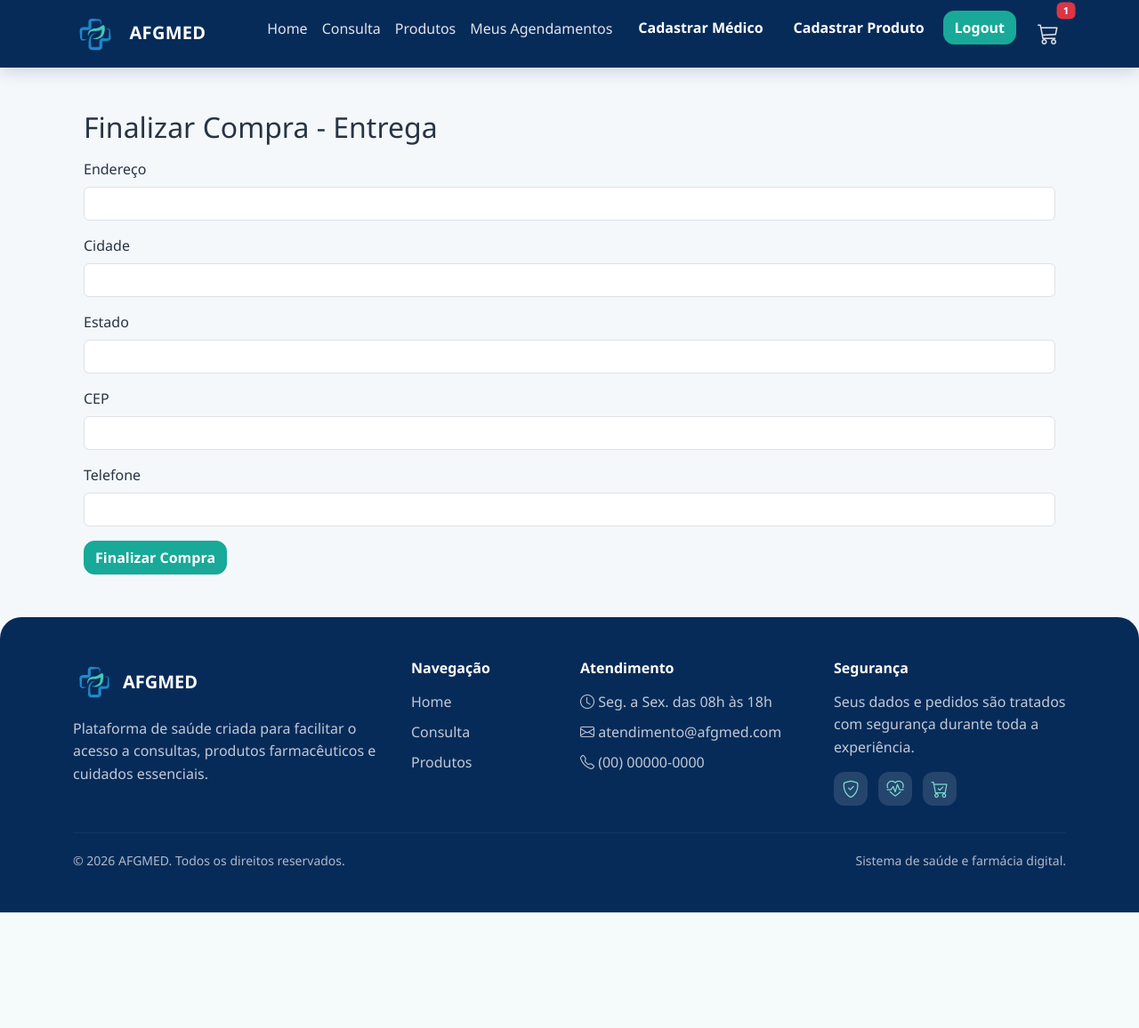
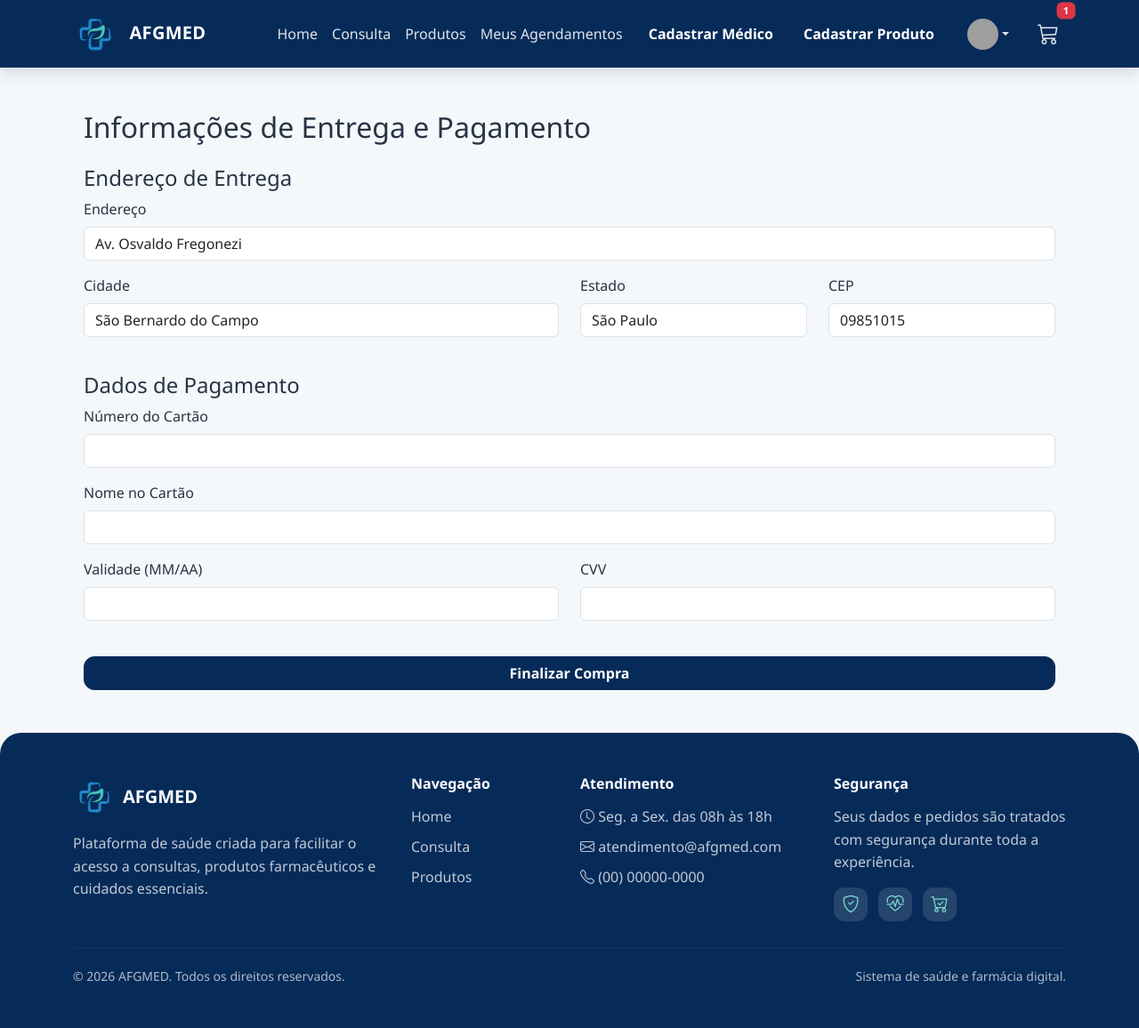
Before and after one commit to AntonioDonizeti/AFGMED, a Flask app: page /entrega/1 in a window 1280 px wide. Shown: the whole page at 89% size. Before the commit the page ends 1026 px from the top, so only its background shows below. Run offline with Flask 3, Linux system fonts and the light colour scheme; a user stored in the database is signed in; grey boxes are pictures that could not be loaded.

Commit message:
Adiciona Perfil

```diff
--- a/projetoafgmed/routes.py
+++ b/projetoafgmed/routes.py
@@ -1,5 +1,5 @@
 from projetoafgmed import app, database, bcrypt
-from projetoafgmed.models import Usuario, Medico, Produto, Carrinho, ItemCarrinho, Consulta, Entrega
+from projetoafgmed.models import Usuario, Medico, Produto, Carrinho, ItemCarrinho, Consulta, Entrega, PerfilUsuario
 from projetoafgmed.forms import FormProduto, FormCriarConta, FormLogin, FormMedico
 from flask import render_template, redirect, url_for, flash, current_app, request, jsonify
 from flask_login import login_user, logout_user, login_required, current_user
@@ -76,6 +76,43 @@ def logout():
     logout_user()
     return redirect(url_for("homepage"))
 
+
+# Perfil do usuário
+@app.route("/perfil", methods=["GET","POST"])
+@login_required
+def perfil():
+    usuario = current_user
+    perfil = usuario.perfil or PerfilUsuario(usuario=usuario)
+
+    if request.method == "POST":
+        # Foto
+        if "foto" in request.files and request.files["foto"].filename:
+            arquivo = request.files["foto"]
+            nome_foto = secure_filename(arquivo.filename)
+            caminho = os.path.join(app.root_path, "static/fotos_perfil", nome_foto)
+            arquivo.save(caminho)
+            usuario.foto = nome_foto
+
+        # Endereço
+        perfil.endereco = request.form.get("endereco")
+        perfil.cidade = request.form.get("cidade")
+        perfil.estado = request.form.get("estado")
+        perfil.cep = request.form.get("cep")
+
+        # Pagamento
+        perfil.numero_cartao = request.form.get("numero_cartao")
+        perfil.nome_cartao = request.form.get("nome_cartao")
+        perfil.validade_cartao = request.form.get("validade_cartao")
+        perfil.cvv = request.form.get("cvv")
+
+        database.session.add(usuario)
+        database.session.add(perfil)
+        database.session.commit()
+        flash("Perfil atualizado com sucesso!", "success")
+        return redirect(url_for("perfil"))
+
+    return render_template("perfil.html", usuario=usuario, perfil=perfil)
+
 # ----------------- MÉDICOS -----------------
 @app.route("/medicos")
 @login_required
@@ -114,6 +151,7 @@ def cadastro_medico():
     return render_template("cadastro_medico.html", form=form)
 
 # ----------------- CONSULTAS -----------------
+# ----------------- CONSULTAS -----------------
 @app.route('/consultas/<int:medico_id>', methods=['GET', 'POST'])
 @login_required
 def consultas(medico_id):
@@ -121,7 +159,6 @@ def consultas(medico_id):
     horarios = ['09:00', '10:00', '11:00', '14:00', '15:00', '16:00']
 
     if request.method == 'POST':
-        paciente_nome = current_user.nome
         horario = request.form.get('horario')
         data_consulta = request.form.get('data_consulta')
 
@@ -131,7 +168,7 @@ def consultas(medico_id):
 
         data_obj = datetime.strptime(data_consulta, '%Y-%m-%d').date()
 
-        # Verifica se horário já está ocupado para a mesma data
+        # Verifica se já existe consulta nesse horário e data
         existente = Consulta.query.filter_by(
             medico_id=medico.id,
             horario=horario,
@@ -142,16 +179,16 @@ def consultas(medico_id):
             flash("Horário já reservado para essa data!", "danger")
             return redirect(url_for('consultas', medico_id=medico.id))
 
+        # Cria a nova consulta vinculada ao usuário logado
         nova_consulta = Consulta(
             medico_id=medico.id,
-            paciente_nome=paciente_nome,
+            usuario_id=current_user.id,
             horario=horario,
             data=data_obj
         )
         database.session.add(nova_consulta)
         database.session.commit()
-
-        # Redireciona para a página de agendamentos
+        flash("Consulta agendada com sucesso!", "success")
         return redirect(url_for('meus_agendamentos'))
 
     consultas_marcadas = Consulta.query.filter_by(medico_id=medico.id).all()
@@ -174,7 +211,10 @@ def horarios_disponiveis(medico_id, data):
 @app.route('/meus_agendamentos')
 @login_required
 def meus_agendamentos():
-    consultas = Consulta.query.filter_by(paciente_nome=current_user.nome).order_by(Consulta.data, Consulta.horario).all()
+    # Busca apenas consultas do usuário logado
+    consultas = Consulta.query.filter_by(usuario_id=current_user.id)\
+        .order_by(Consulta.data.asc(), Consulta.horario.asc())\
+        .all()
     return render_template('meus_agendamentos.html', consultas=consultas)
 
 # ----------------- CANCELAR AGENDAMENTOS -----------------
@@ -182,7 +222,7 @@ def meus_agendamentos():
 @login_required
 def cancelar_consulta(consulta_id):
     consulta = Consulta.query.get_or_404(consulta_id)
-    if consulta.paciente_nome != current_user.nome:
+    if consulta.usuario_id != current_user.id:
         flash('Você não pode cancelar esta consulta.', 'danger')
         return redirect(url_for('meus_agendamentos'))
 
@@ -460,16 +500,19 @@ def ativar_produto(id_produto):
 
 # ----------------- ENTREGA -----------------
 
-@app.route('/entrega/<int:id_carrinho>', methods=['GET', 'POST'])
+@app.route("/entrega/<int:id_carrinho>", methods=["GET","POST"])
+@login_required
 def entrega(id_carrinho):
     carrinho = Carrinho.query.get_or_404(id_carrinho)
+    usuario = current_user
+    perfil = usuario.perfil
 
-    if request.method == 'POST':
-        endereco = request.form.get('endereco')
-        cidade = request.form.get('cidade')
-        estado = request.form.get('estado')
-        cep = request.form.get('cep')
-        telefone = request.form.get('telefone')
+    if request.method == "POST":
+        endereco = request.form.get("endereco") or perfil.endereco
+        cidade = request.form.get("cidade") or perfil.cidade
+        estado = request.form.get("estado") or perfil.estado
+        cep = request.form.get("cep") or perfil.cep
+        telefone = request.form.get("telefone")
 
         nova_entrega = Entrega(
             id_carrinho=carrinho.id,
@@ -479,12 +522,10 @@ def entrega(id_carrinho):
             cep=cep,
             telefone=telefone
         )
+        database.session.add(nova_entrega)
+        carrinho.status = "finalizado"
+        database.session.commit()
+        flash("Compra finalizada!", "success")
+        return redirect(url_for("homepage"))
 
-        database.session.add(nova_entrega)
-        carrinho.status = 'finalizado'
-        database.session.commit()
-
-        flash('Compra finalizada com sucesso!', 'success')
-        return redirect(url_for('homepage'))
-
-    return render_template('entrega.html', carrinho=carrinho)
+    return render_template("entrega.html", carrinho=carrinho, perfil=perfil)
--- a/projetoafgmed/templates/base.html
+++ b/projetoafgmed/templates/base.html
@@ -1,4 +1,3 @@
-<!-- templates/base.html -->
 <!DOCTYPE html>
 <html lang="pt-br">
 <head>
@@ -26,63 +25,62 @@
         </button>
 
         <div class="collapse navbar-collapse" id="navbarNav">
-            <ul class="navbar-nav ms-auto">
+            <ul class="navbar-nav ms-auto align-items-center">
 
-                <li class="nav-item">
-                    <a class="nav-link" href="{{ url_for('homepage') }}">Home</a>
-                </li>
-
-                <li class="nav-item">
-                    <a class="nav-link" href="{{ url_for('medicos') }}">Consulta</a>
-                </li>
-
-                <li class="nav-item">
-                    <a class="nav-link" href="{{ url_for('produtos') }}">Produtos</a>
-                </li>
-
-                <li class="nav-item">
-                    <a class="nav-link" href="{{ url_for('meus_agendamentos') }}">Meus Agendamentos</a>
-                </li>
+                <li class="nav-item"><a class="nav-link" href="{{ url_for('homepage') }}">Home</a></li>
+                <li class="nav-item"><a class="nav-link" href="{{ url_for('medicos') }}">Consulta</a></li>
+                <li class="nav-item"><a class="nav-link" href="{{ url_for('produtos') }}">Produtos</a></li>
+                <li class="nav-item"><a class="nav-link" href="{{ url_for('meus_agendamentos') }}">Meus Agendamentos</a></li>
 
                 {% if current_user.is_authenticated %}
-
                     {% if current_user.is_admin %}
                         <li class="nav-item ms-2">
                             <a class="btn btn-primary" href="{{ url_for('cadastro_medico') }}">Cadastrar Médico</a>
                         </li>
-
                         <li class="nav-item ms-2">
                             <a class="btn btn-primary" href="{{ url_for('cadastro_produto') }}">Cadastrar Produto</a>
                         </li>
                     {% endif %}
+                {% endif %}
+            </ul>
 
-                    <li class="nav-item ms-2">
-                        <a class="btn btn-success" href="{{ url_for('logout') }}">Logout</a>
+            <ul class="navbar-nav ms-3 align-items-center">
+
+                {% if current_user.is_authenticated %}
+                    <!-- Perfil -->
+                    <li class="nav-item dropdown me-3">
+                        <a class="nav-link dropdown-toggle d-flex align-items-center" href="#" id="perfilDropdown" role="button" data-bs-toggle="dropdown" aria-expanded="false">
+                            <img src="{{ url_for('static', filename='fotos_usuarios/' + (current_user.foto if current_user.foto else 'default.jpg')) }}"
+                                 alt="Perfil"
+                                 class="rounded-circle"
+                                 style="width:35px; height:35px; object-fit:cover;">
+                        </a>
+                        <ul class="dropdown-menu dropdown-menu-end" aria-labelledby="perfilDropdown">
+                            <li><a class="dropdown-item" href="{{ url_for('perfil') }}">Meu Perfil</a></li>
+                            <li><a class="dropdown-item" href="{{ url_for('logout') }}">Sair</a></li>
+                        </ul>
                     </li>
 
+                    <!-- Carrinho -->
+                    <li class="nav-item position-relative">
+                        <a class="nav-link" href="#" data-bs-toggle="offcanvas" data-bs-target="#carrinhoLateral" aria-controls="carrinhoLateral">
+                            <i class="bi bi-cart3" style="font-size: 1.5rem;"></i>
+                            {% if carrinho %}
+                                <span class="badge bg-danger position-absolute top-0 start-100 translate-middle">
+                                    {{ quantidade_carrinho }}
+                                </span>
+                            {% endif %}
+                        </a>
+                    </li>
                 {% else %}
-
                     <li class="nav-item ms-2">
                         <a class="btn btn-primary" href="{{ url_for('criar_conta') }}">Criar Conta</a>
                     </li>
-
                     <li class="nav-item ms-2">
                         <a class="btn btn-success" href="{{ url_for('login') }}">Login</a>
                     </li>
-
                 {% endif %}
 
-                <!-- Ícone do carrinho -->
-                <li class="nav-item position-relative ms-3">
-                    <a class="nav-link" href="#" data-bs-toggle="offcanvas" data-bs-target="#carrinhoLateral" aria-controls="carrinhoLateral">
-                        <i class="bi bi-cart3" style="font-size: 1.5rem;"></i>
-                        {% if carrinho %}
-                            <span class="badge bg-danger position-absolute top-0 start-100 translate-middle">
-                                {{ quantidade_carrinho }}
-                            </span>
-                        {% endif %}
-                    </a>
-                </li>
             </ul>
         </div>
     </div>
@@ -108,7 +106,6 @@
                          alt="Logo AFGMED"
                          width="48"
                          class="footer-logo me-2">
-
                     <h5 class="mb-0 fw-bold">AFGMED</h5>
                 </div>
 
@@ -120,7 +117,6 @@
 
             <div class="col-md-2">
                 <h6 class="footer-title">Navegação</h6>
-
                 <ul class="footer-links">
                     <li><a href="{{ url_for('homepage') }}">Home</a></li>
                     <li><a href="{{ url_for('medicos') }}">Consulta</a></li>
@@ -130,7 +126,6 @@
 
             <div class="col-md-3">
                 <h6 class="footer-title">Atendimento</h6>
-
                 <ul class="footer-links">
                     <li><i class="bi bi-clock"></i> Seg. a Sex. das 08h às 18h</li>
                     <li><i class="bi bi-envelope"></i> atendimento@afgmed.com</li>
@@ -140,11 +135,9 @@
 
             <div class="col-md-3">
                 <h6 class="footer-title">Segurança</h6>
-
                 <p class="footer-text">
                     Seus dados e pedidos são tratados com segurança durante toda a experiência.
                 </p>
-
                 <div class="footer-icons">
                     <i class="bi bi-shield-check"></i>
                     <i class="bi bi-heart-pulse"></i>
@@ -164,7 +157,6 @@
     </div>
 </footer>
 
-<!-- Bootstrap JS -->
 <script src="https://cdn.jsdelivr.net/npm/bootstrap@5.3.8/dist/js/bootstrap.bundle.min.js"></script>
 </body>
 </html>
--- a/projetoafgmed/templates/entrega.html
+++ b/projetoafgmed/templates/entrega.html
@@ -1,30 +1,60 @@
-{% extends 'base.html' %}
+{% extends "base.html" %}
+{% block title %}Entrega{% endblock %}
 
 {% block content %}
-<div class="container mt-4">
-    <h2>Finalizar Compra - Entrega</h2>
-    <form method="POST" class="mt-3">
+<div class="container mt-5">
+    <h2 class="mb-4">Informações de Entrega e Pagamento</h2>
+
+    <form method="POST">
+        <h4>Endereço de Entrega</h4>
         <div class="mb-3">
             <label for="endereco" class="form-label">Endereço</label>
-            <input type="text" class="form-control" id="endereco" name="endereco" required>
+            <input type="text" class="form-control" id="endereco" name="endereco"
+                   value="{{ current_user.perfil.endereco if current_user.perfil else '' }}" required>
+        </div>
+        <div class="row">
+            <div class="col-md-6 mb-3">
+                <label for="cidade" class="form-label">Cidade</label>
+                <input type="text" class="form-control" id="cidade" name="cidade"
+                       value="{{ current_user.perfil.cidade if current_user.perfil else '' }}" required>
+            </div>
+            <div class="col-md-3 mb-3">
+                <label for="estado" class="form-label">Estado</label>
+                <input type="text" class="form-control" id="estado" name="estado"
+                       value="{{ current_user.perfil.estado if current_user.perfil else '' }}" required>
+            </div>
+            <div class="col-md-3 mb-3">
+                <label for="cep" class="form-label">CEP</label>
+                <input type="text" class="form-control" id="cep" name="cep"
+                       value="{{ current_user.perfil.cep if current_user.perfil else '' }}" required>
+            </div>
+        </div>
+
+        <h4 class="mt-4">Dados de Pagamento</h4>
+        <div class="mb-3">
+            <label for="numero_cartao" class="form-label">Número do Cartão</label>
+            <input type="text" class="form-control" id="numero_cartao" name="numero_cartao"
+                   value="{{ current_user.perfil.numero_cartao if current_user.perfil else '' }}" required>
         </div>
         <div class="mb-3">
-            <label for="cidade" class="form-label">Cidade</label>
-            <input type="text" class="form-control" id="cidade" name="cidade" required>
+            <label for="nome_cartao" class="form-label">Nome no Cartão</label>
+            <input type="text" class="form-control" id="nome_cartao" name="nome_cartao"
+                   value="{{ current_user.perfil.nome_cartao if current_user.perfil else '' }}" required>
         </div>
-        <div class="mb-3">
-            <label for="estado" class="form-label">Estado</label>
-            <input type="text" class="form-control" id="estado" name="estado" required>
+        <div class="row">
+            <div class="col-md-6 mb-3">
+                <label for="validade_cartao" class="form-label">Validade (MM/AA)</label>
+                <input type="text" class="form-control" id="validade_cartao" name="validade_cartao"
+                       value="{{ current_user.perfil.validade_cartao if current_user.perfil else '' }}" required>
+            </div>
+            <div class="col-md-6 mb-3">
+                <label for="cvv" class="form-label">CVV</label>
+                <input type="text" class="form-control" id="cvv" name="cvv"
+                       value="{{ current_user.perfil.cvv if current_user.perfil else '' }}" required>
+            </div>
         </div>
-        <div class="mb-3">
-            <label for="cep" class="form-label">CEP</label>
-            <input type="text" class="form-control" id="cep" name="cep" required>
-        </div>
-        <div class="mb-3">
-            <label for="telefone" class="form-label">Telefone</label>
-            <input type="text" class="form-control" id="telefone" name="telefone" required>
-        </div>
-        <button type="submit" class="btn btn-success">Finalizar Compra</button>
+
+        <button type="submit" class="btn btn-primary w-100 mt-4">Finalizar Compra</button>
     </form>
 </div>
 {% endblock %}
```
Also changed, not shown: projetoafgmed/models.py (+34 -16 lines), projetoafgmed/templates/perfil.html (added, +30 -0 lines), instance/afgmed.db, projetoafgmed/static/fotos_perfil/Anuncio-certo-90.png (added), projetoafgmed/static/fotos_perfil/usuario_padrao.jpg (added), projetoafgmed/static/fotos_produtos/Anuncio-certo-90.png (added).
